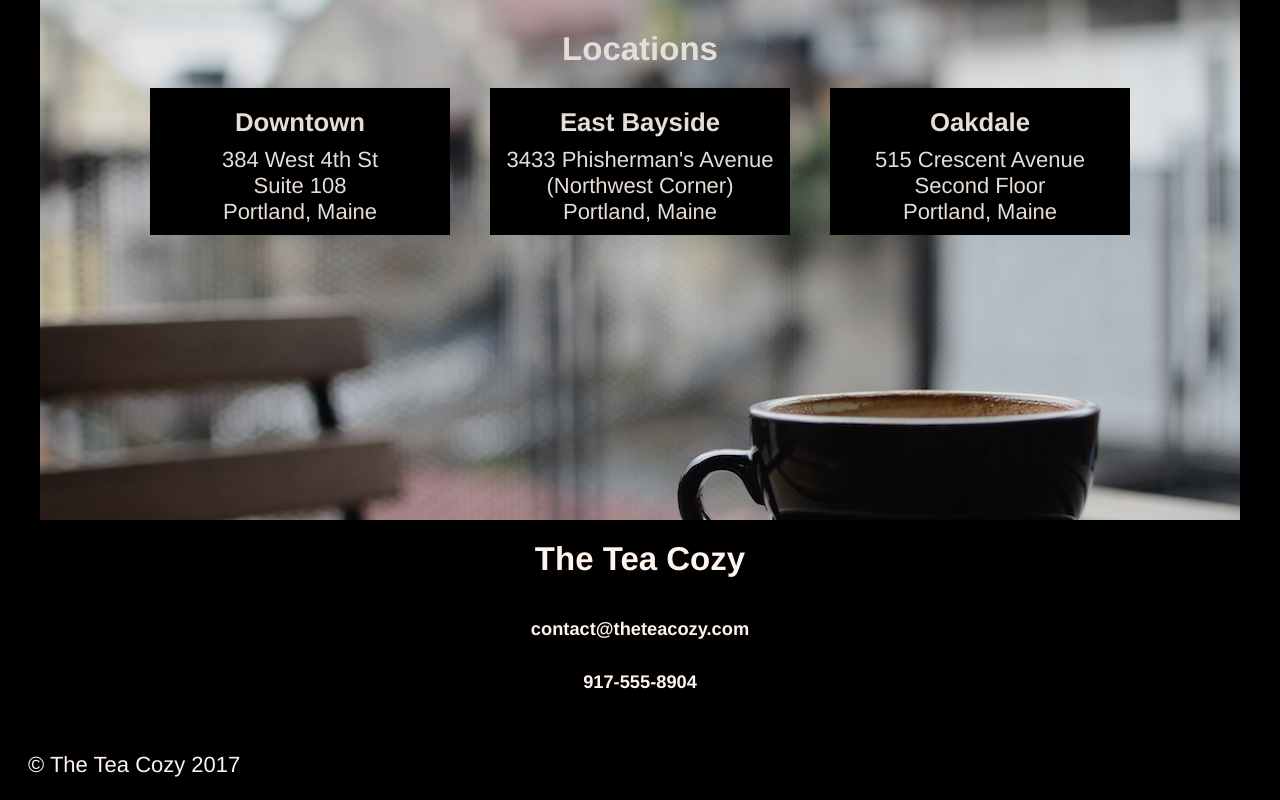
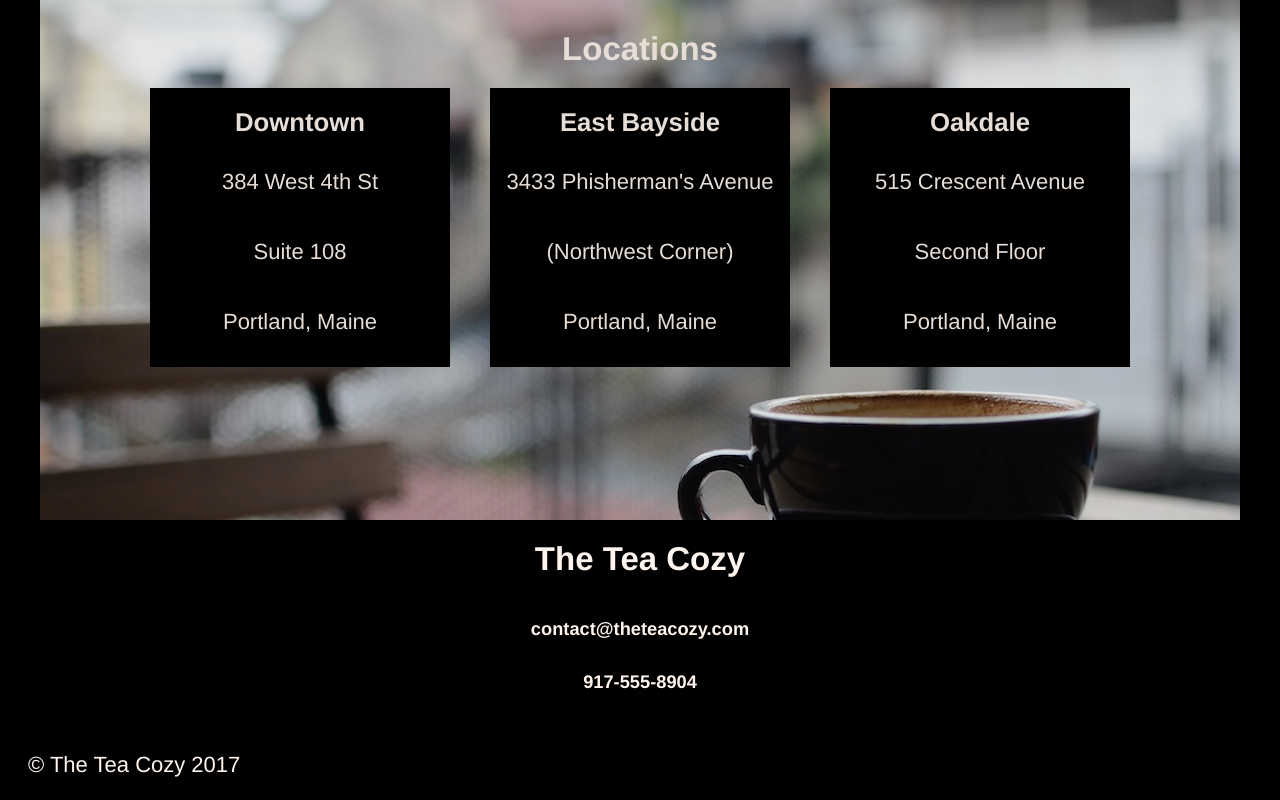
Before and after one commit to jengels34/tea_cozy, a plain HTML site: page index.html in a window 1280 px wide. Shown: the part 1667-2467 px from the top of the page. Drawn offline with Linux system fonts and the light colour scheme.

Commit message:
Update index.html
updated the locations to p tags rather than spans

```diff
--- a/index.html
+++ b/index.html
@@ -71,23 +71,23 @@
         <div class="flex">
           <div class="locale">
             <h3>Downtown</h3>
-            <span>384 West 4th St</span>
-            <span>Suite 108</span>
-            <span>Portland, Maine</span>
+            <p>384 West 4th St</p>
+            <p>Suite 108</p>
+            <p>Portland, Maine</p>
           </div>
 
           <div class="locale">
             <h3>East Bayside</h3>
-            <span>3433 Phisherman's Avenue</span>
-            <span>(Northwest Corner)</span>
-            <span>Portland, Maine</span>
+            <p>3433 Phisherman's Avenue</p>
+            <p>(Northwest Corner)</p>
+            <p>Portland, Maine</p>
           </div>
 
           <div class="locale">
             <h3>Oakdale</h3>
-            <span>515 Crescent Avenue</span>
-            <span>Second Floor</span>
-            <span>Portland, Maine</span>
+            <p>515 Crescent Avenue</p>
+            <p>Second Floor</p>
+            <p>Portland, Maine</p>
           </div>
         </div>
       </div>
```
